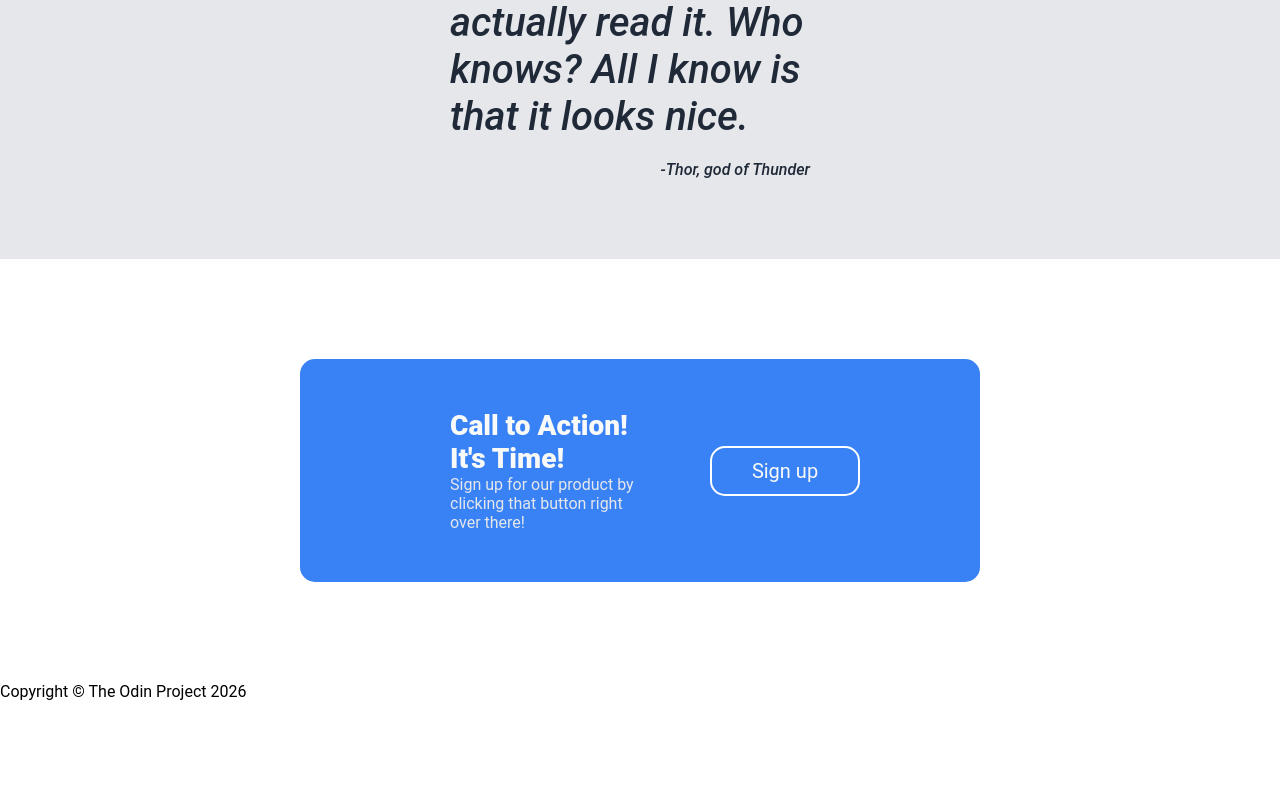
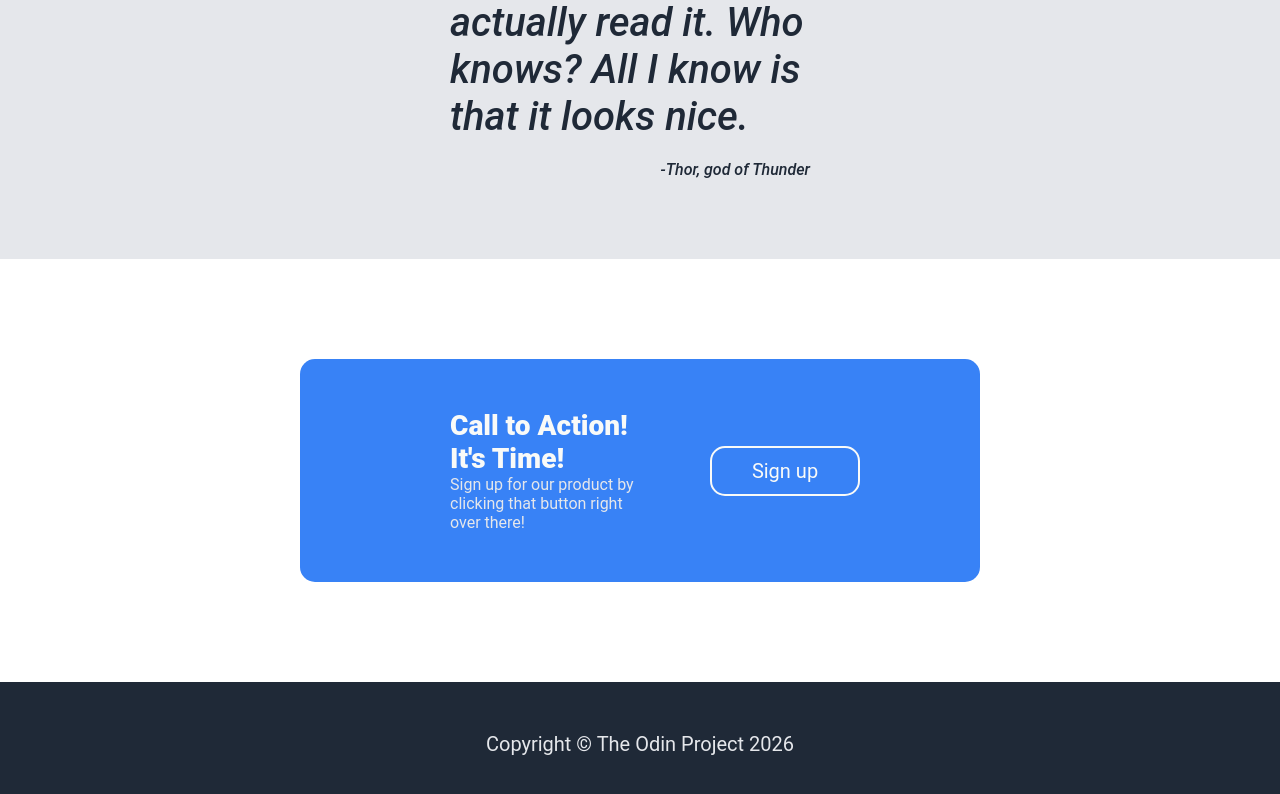
Before and after one commit to strawhatdopa/odin-landing-page, a plain HTML site: page index.html in a window 1280 px wide. Shown: the part 1386-2180 px from the top of the page. Before the commit the page ends 2087 px from the top, so only its background shows below. Drawn offline with Linux system fonts and the light colour scheme; a web font is replaced by a local one.

Commit message:
Added and finished the footer

```diff
--- a/styles.css
+++ b/styles.css
@@ -223,10 +223,22 @@ a {
     width: 150px;
     height: 50px;
     font-size: 20px;
-    border: 2px solid white;
+    border: 2px solid #F9FAF8;
     border-radius: 15px;
     color: #F9FAF8;
     background: transparent;
 }
 
 /* FOOTER */
+
+.footer-container {
+    display: flex;
+    background-color: #1F2937;
+    padding: 50px 200px 50px 200px;
+    justify-content: center;
+}
+
+.footer {
+    font-size: 20px;
+    color: #E5E7EB;
+}
```
